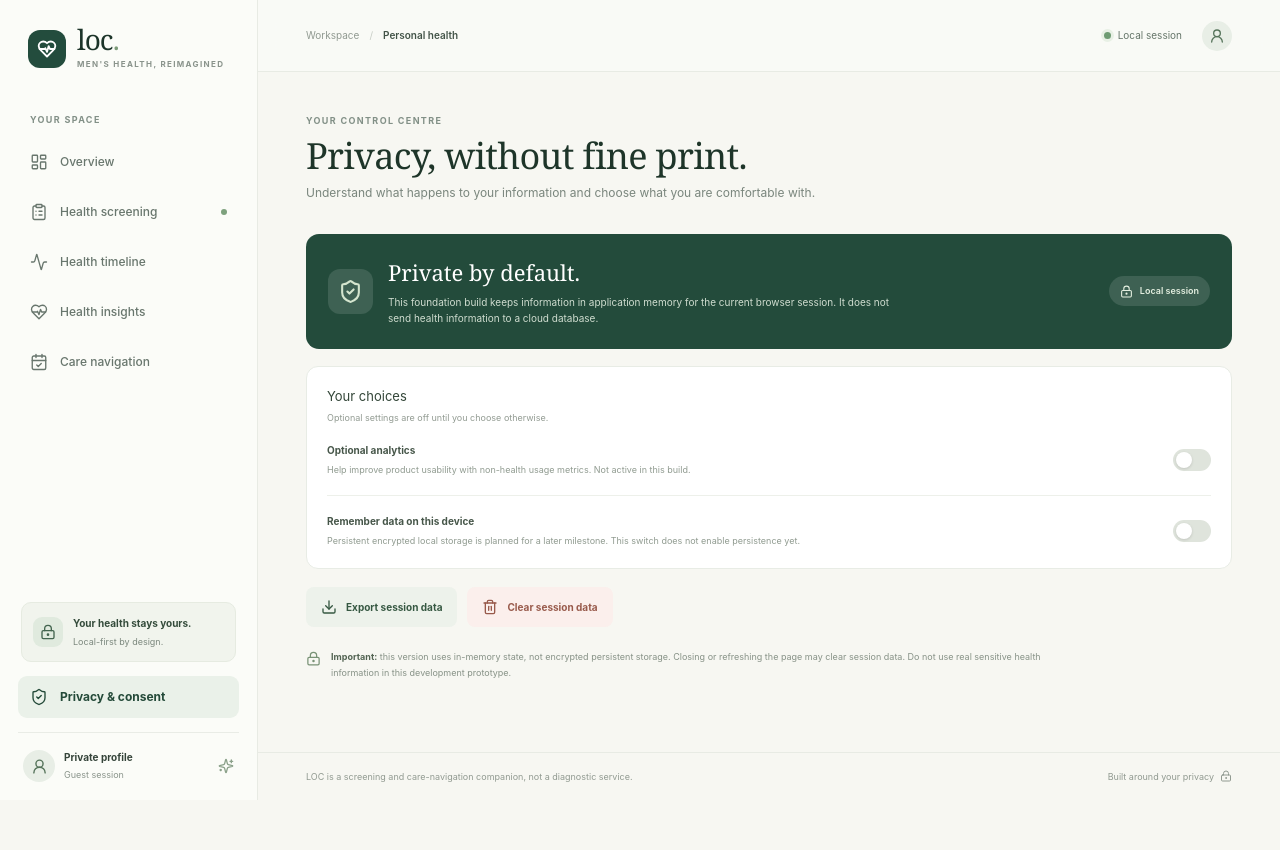
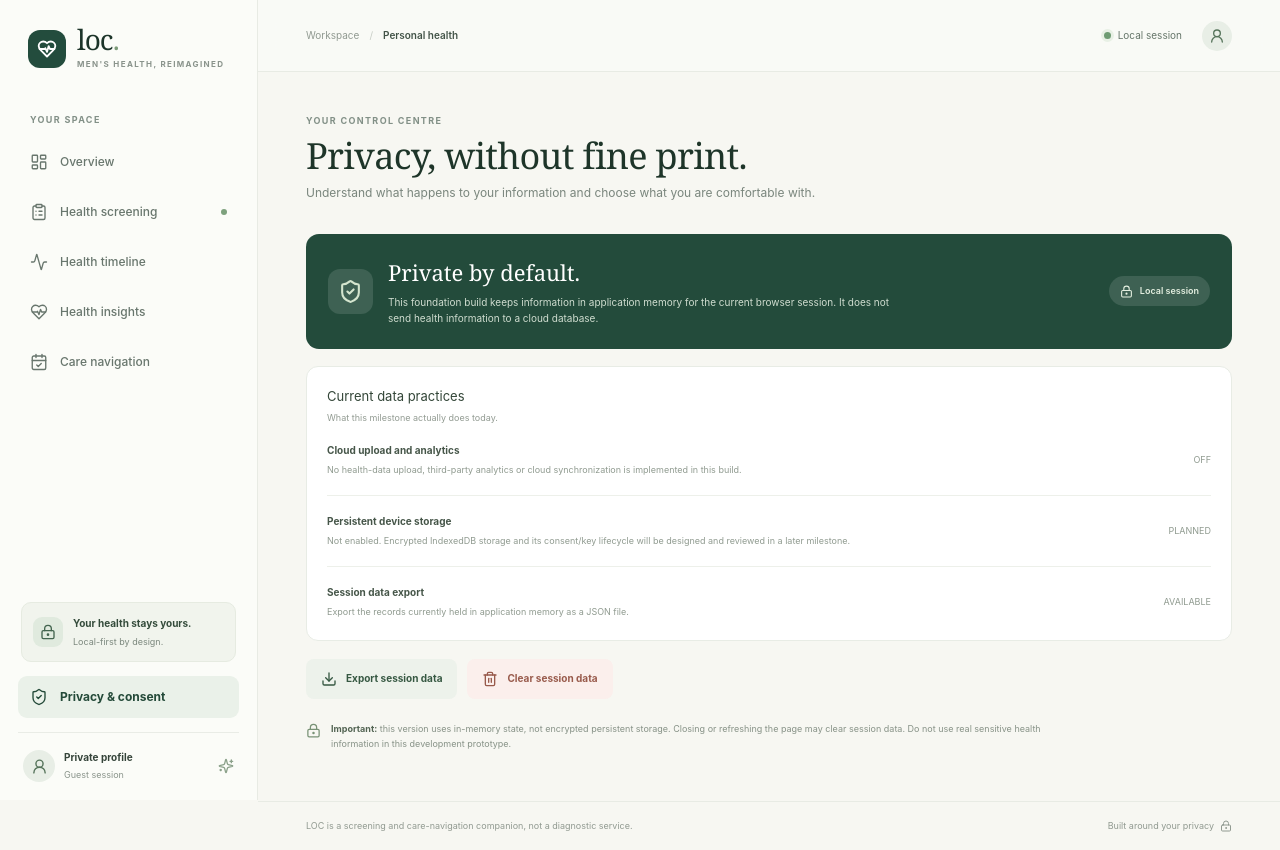
Before and after one commit to SanchitKRai/future-health-male-triage, a React (Vite) app in the folder frontend/: page /privacy in a window 1280 px wide. Before the commit the page ends 800 px from the top, so only its background shows below. Built offline with nearby package versions, Linux system fonts and the light colour scheme.

Commit message:
LOC V2: make current privacy capabilities explicit

```diff
--- a/frontend/src/pages/Privacy.tsx
+++ b/frontend/src/pages/Privacy.tsx
@@ -4,26 +4,24 @@ import SectionHeading from "../components/ui/SectionHeading";
 import { useLocStore } from "../store/useLocStore";
 
 export default function Privacy() {
-  const preferences = useLocStore((state) => state.preferences);
-  const setPreference = useLocStore((state) => state.setPreference);
   const clearLocalData = useLocStore((state) => state.clearLocalData);
   const records = useLocStore((state) => state.records);
   const [notice, setNotice] = useState("");
 
   function exportData() {
-    const payload = { exportedAt: new Date().toISOString(), records, preferences };
+    const payload = { exportedAt: new Date().toISOString(), records };
     const blob = new Blob([JSON.stringify(payload, null, 2)], { type: "application/json" });
     const url = URL.createObjectURL(blob);
     const anchor = document.createElement("a");
     anchor.href = url;
     anchor.download = "loc-health-data.json";
     anchor.click();
-    URL.revokeObjectURL(url);
-    setNotice("Your current session data has been exported.");
+    window.setTimeout(() => URL.revokeObjectURL(url), 1000);
+    setNotice("Your current in-memory session data has been exported.");
   }
 
   function deleteData() {
-    if (!window.confirm("Clear all health records and preferences in this session? This cannot be undone.")) return;
+    if (!window.confirm("Clear all health records in this session? This cannot be undone.")) return;
     clearLocalData();
     setNotice("Session data cleared.");
   }
@@ -38,9 +36,10 @@ export default function Privacy() {
         <span className="secure-chip"><LockKeyhole size={13}/> Local session</span>
       </div>
       <section className="settings-panel">
-        <div className="settings-heading"><div><h3>Your choices</h3><p>Optional settings are off until you choose otherwise.</p></div></div>
-        <div className="setting-row"><div><strong>Optional analytics</strong><span>Help improve product usability with non-health usage metrics. Not active in this build.</span></div><button className={`toggle ${preferences.analyticsConsent ? "toggle-on" : ""}`} aria-pressed={preferences.analyticsConsent} onClick={() => setPreference("analyticsConsent", !preferences.analyticsConsent)}><span/></button></div>
-        <div className="setting-row"><div><strong>Remember data on this device</strong><span>Persistent encrypted local storage is planned for a later milestone. This switch does not enable persistence yet.</span></div><button className={`toggle ${preferences.localStorageConsent ? "toggle-on" : ""}`} aria-pressed={preferences.localStorageConsent} onClick={() => { setPreference("localStorageConsent", !preferences.localStorageConsent); setNotice("Preference recorded for this session. Persistent storage is not enabled in this milestone."); }}><span/></button></div>
+        <div className="settings-heading"><div><h3>Current data practices</h3><p>What this milestone actually does today.</p></div></div>
+        <div className="setting-row"><div><strong>Cloud upload and analytics</strong><span>No health-data upload, third-party analytics or cloud synchronization is implemented in this build.</span></div><span className="state-label">OFF</span></div>
+        <div className="setting-row"><div><strong>Persistent device storage</strong><span>Not enabled. Encrypted IndexedDB storage and its consent/key lifecycle will be designed and reviewed in a later milestone.</span></div><span className="state-label state-planned">PLANNED</span></div>
+        <div className="setting-row"><div><strong>Session data export</strong><span>Export the records currently held in application memory as a JSON file.</span></div><span className="state-label">AVAILABLE</span></div>
       </section>
       <div className="privacy-actions">
         <button className="button button-secondary" onClick={exportData}><Download size={16}/> Export session data</button>
```
